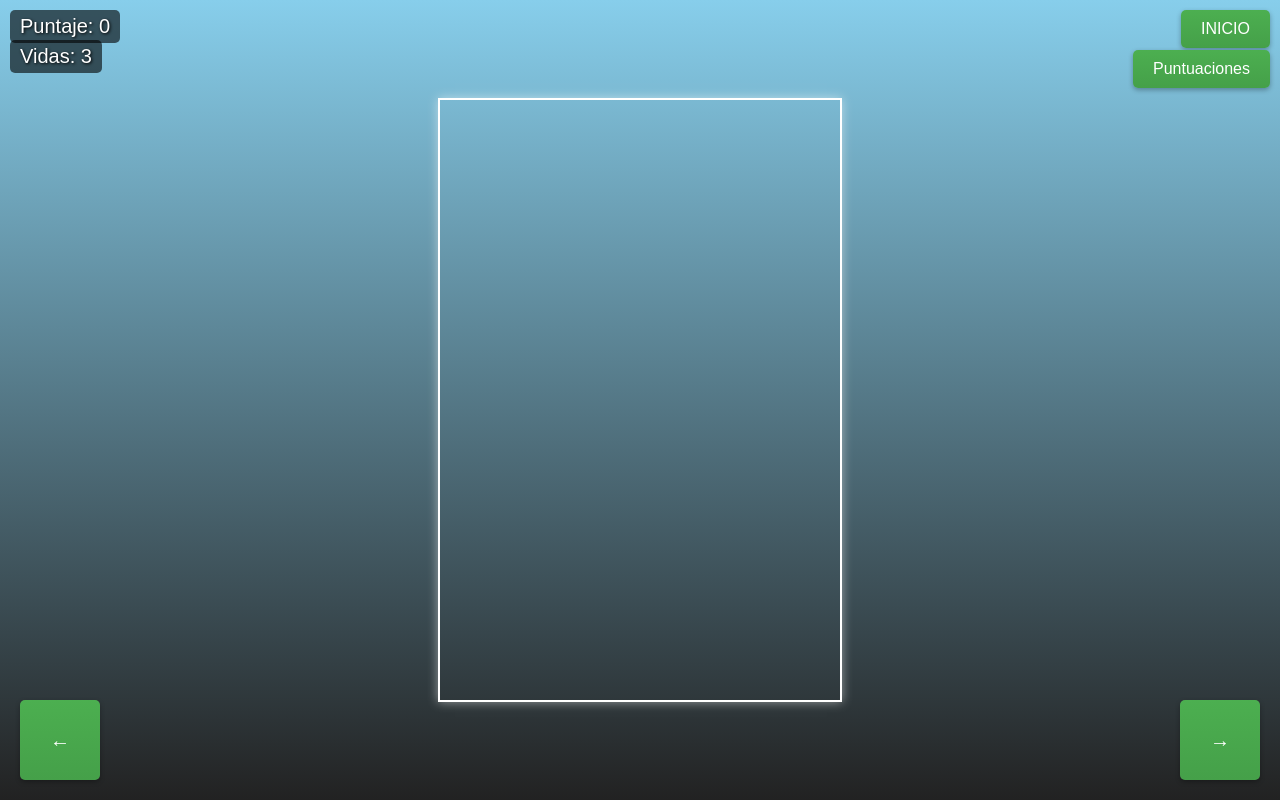
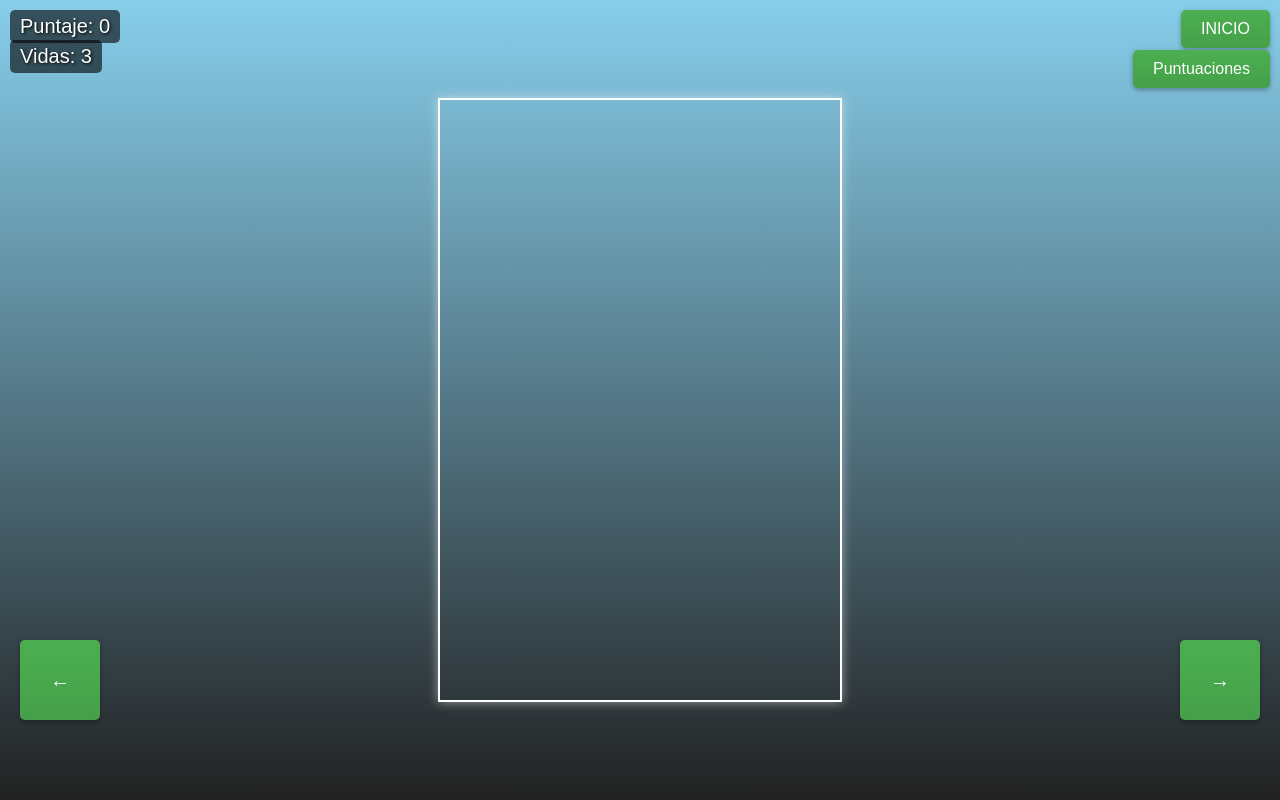
Before and after one commit to consoliniraulh/Car-Race, a plain HTML site: page index.html in a window 1280 px wide. Drawn offline with Linux system fonts and the light colour scheme.

Commit message:
Update index.html

```diff
--- a/index.html
+++ b/index.html
@@ -64,8 +64,8 @@
         #highScoresButton { top: 50px; right: 10px; }
         #restartButton { top: 60px; right: 10px; display: none; }
         #exitButton { top: 100px; right: 10px; display: none; }
-        #leftButton { bottom: 20px; left: 20px; width: 80px; height: 80px; font-size: 20px; }
-        #rightButton { bottom: 20px; right: 20px; width: 80px; height: 80px; font-size: 20px; }
+        #leftButton { bottom: 80px; left: 20px; width: 80px; height: 80px; font-size: 20px; }
+        #rightButton { bottom: 80px; right: 20px; width: 80px; height: 80px; font-size: 20px; }
         #highScores {
             position: absolute;
             top: 50%;
```
